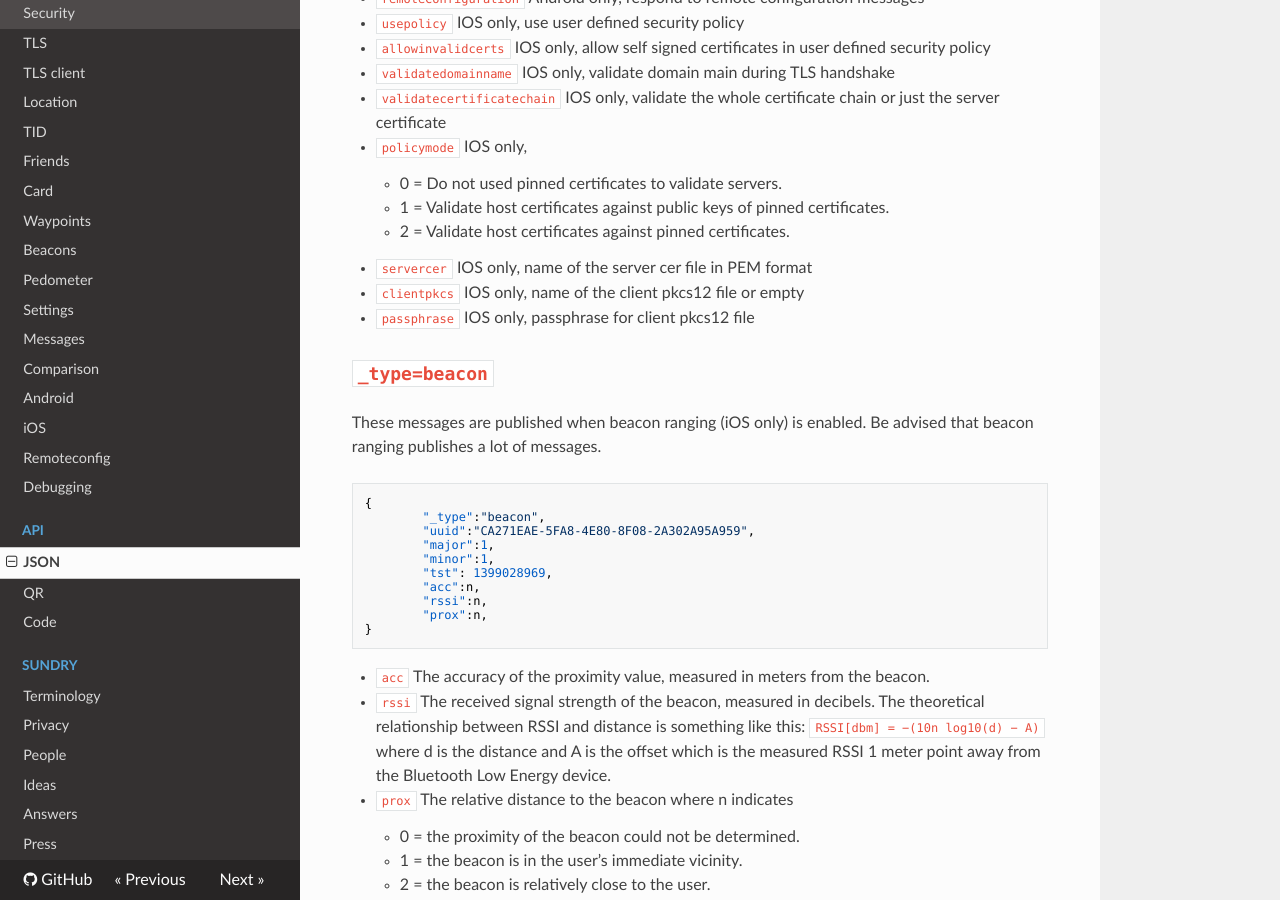
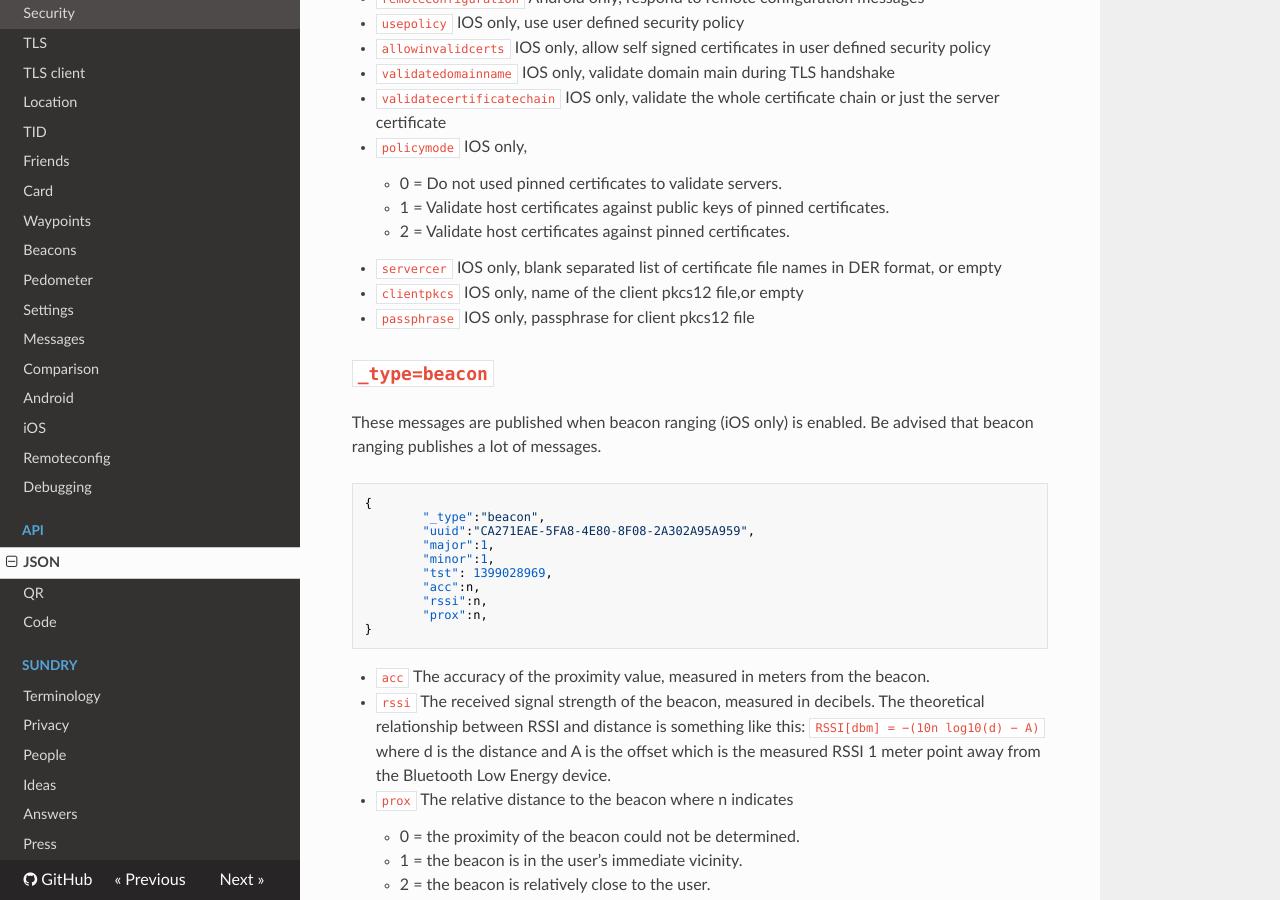
Before and after one commit to owntracks/booklet, an MkDocs documentation site: the page built from docs/tech/json.md, in a window 1280 px wide and 900 px high, scrolled down 7266 px. Built offline with MkDocs 1.6.1, drawn with Linux system fonts in a browser that asks for light colours; nearby versions of some CDN libraries; old or Windows-style settings are respelled for this version of MkDocs.

Commit message:
[FIX] servercer is a list of names rather than a name

```diff
--- a/docs/tech/json.md
+++ b/docs/tech/json.md
@@ -317,8 +317,8 @@ The device configuration can be imported and exported as JSON. The exported conf
 	* 0 = Do not used pinned certificates to validate servers.
 	* 1 = Validate host certificates against public keys of pinned certificates.
 	* 2 = Validate host certificates against pinned certificates.
-* `servercer`					IOS only, name of the server cer file in PEM format
-* `clientpkcs`					IOS only, name of the client pkcs12 file or empty
+* `servercer`					IOS only, blank separated list of certificate file names in DER format, or empty
+* `clientpkcs`					IOS only, name of the client pkcs12 file,or empty
 * `passphrase`					IOS only, passphrase for client pkcs12 file
 
 
```
